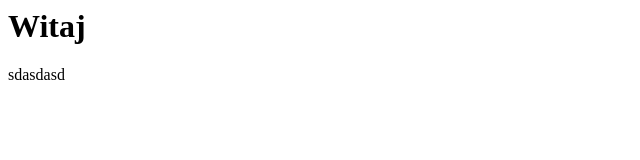
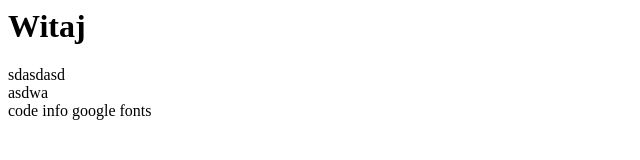
Before and after one commit to michal-rep/projekt, a plain HTML site: page index.html in a window 1280 px wide. Shown: the whole page, without its empty margins (0-640 px from the left). Drawn offline with Linux system fonts and the light colour scheme.

Commit message:
dodanie ifno

```diff
--- a/index.html
+++ b/index.html
@@ -1,2 +1,4 @@
 <h1>Witaj</h1>
 sdasdasd
+<div class="asd">asdwa</div>
+<div class="">code info google fonts</div>
```
